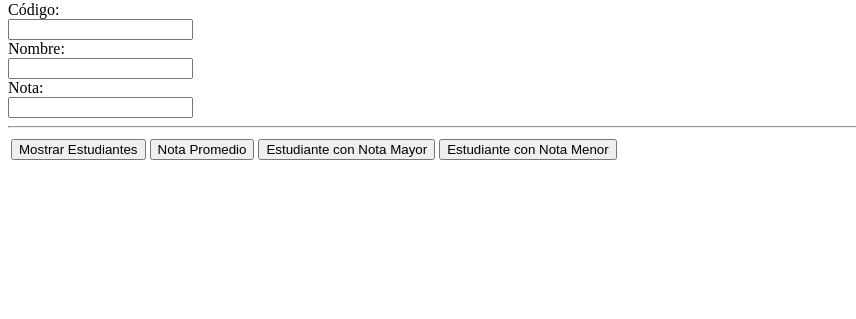
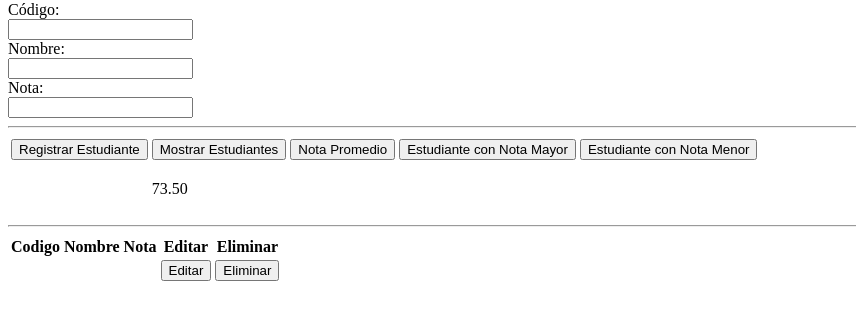
Before and after one commit to Heramalva/jQuery_ProyectoFinal_Hugo_Ramirez, a plain HTML site: page index.html in a window 1280 px wide. Both pictures are taken after a click on the button "Nota Promedio". Shown: the part 79-398 px from the top of the page, without its empty margins (0-856 px from the left). Drawn offline with Linux system fonts and the light colour scheme.

Commit message:
js agregado
se comienza el jquery

```diff
--- a/funciones.js
+++ b/funciones.js
@@ -1,6 +1,11 @@
 
 $(document).ready(function(){
 
+	$("#registrar").click(function(){
+
+	});
+
+//temporal para pruebas, borrar despues
 	var estudiantes=[
 					{"codigo":"001","nombre":"Hugo Ramirez","nota":90},
 					{"codigo":"002","nombre":"Juan Lopez","nota":50},
@@ -13,34 +18,26 @@ $(document).ready(function(){
 					{"codigo":"009","nombre":"Ruth Carranza","nota":53},
 					{"codigo":"010","nombre":"Luis Cortez","nota":71}];
 
+//Funcion para Mostrar Estudiantes
 	$("#listado").click(function(){
 		var a="";
 		for(i=0;i<estudiantes.length;i++){
 			a+=estudiantes[i].codigo+" - "+estudiantes[i].nombre+" - "+estudiantes[i].nota+"<br>";
 		}
 		$("#texto1").html(a);
-	});
+	}); //borrar hasta aqui, y corregir los datos de las funciones de abajo
 
-});
-
-
-
-
-
-//Funcion para mostrar el Listado de Estudiantes
-
-
-//Funcion para calcular el Promedio
-	function promedio(){
+//funcion para Calcular el Promedio
+	$("#promedio").click(function(){
 		var b=0;
 		for(i=0;i<estudiantes.length;i++){
 			b+=(estudiantes[i].nota)/10;
 		}
-		document.getElementById("texto2").innerHTML="El Promedio es de <br>"+b.toFixed(2);
-	}
+		$("#texto2").html(b.toFixed(2));
+	});
 
-// Funcion para encontrar el numero mayor y mostrar el nombre
-	function mayor(){
+//funcion para encontrar el numero mayor y mostrar el nombre
+	$("#mayor").click(function(){
 		var mayor=estudiantes[0].nota;
 		var contador=1;
 		var c="";
@@ -51,11 +48,11 @@ $(document).ready(function(){
 			}
 			contador++;
 		}
-		document.getElementById("texto3").innerHTML="El Mejor Estudiante es: <br>"+c;
-	}
+		$("#texto3").html(c);
+	});
 
-//Funcion para encontrar el numero menor y mostrar el nombre
-	function menor(){
+//funcion para encontrar la nota menor
+	$("#menor").click(function(){
 		var menor=estudiantes[0].nota;
 		var contador=1;
 		var d="";
@@ -66,5 +63,7 @@ $(document).ready(function(){
 			}
 			contador++;
 		}
-		document.getElementById("texto4").innerHTML="El Peor Estudiante es: <br>"+d;
-	}
+		$("#texto4").html(d);
+	});
+
+});
--- a/index.html
+++ b/index.html
@@ -19,6 +19,7 @@
 	<HR>
 	<table>
 		<tr>
+			<td><button id="registrar">Registrar Estudiante</button></td>
 			<td><button id="listado">Mostrar Estudiantes</button></td>
 			<td><button id="promedio">Nota Promedio</button></td>
 			<td><button id="mayor">Estudiante con Nota Mayor</button></td>
@@ -31,5 +32,22 @@
 			<td><p id="texto4"></p></td>
 		</tr>
 	</table>
+	<HR>
+	<table id="tabla">
+		<tr>
+			<th>Codigo</th>
+			<th>Nombre</th>
+			<th>Nota</th>
+			<th>Editar</th>
+			<th>Eliminar</th>
+		</tr>
+		<tr>
+			<td></td>
+			<td></td>
+			<td></td>
+			<td><button>Editar</button></td>
+			<td><button>Eliminar</button></td>
+		</tr>
+	</table>
 </body>
 </html>
```
